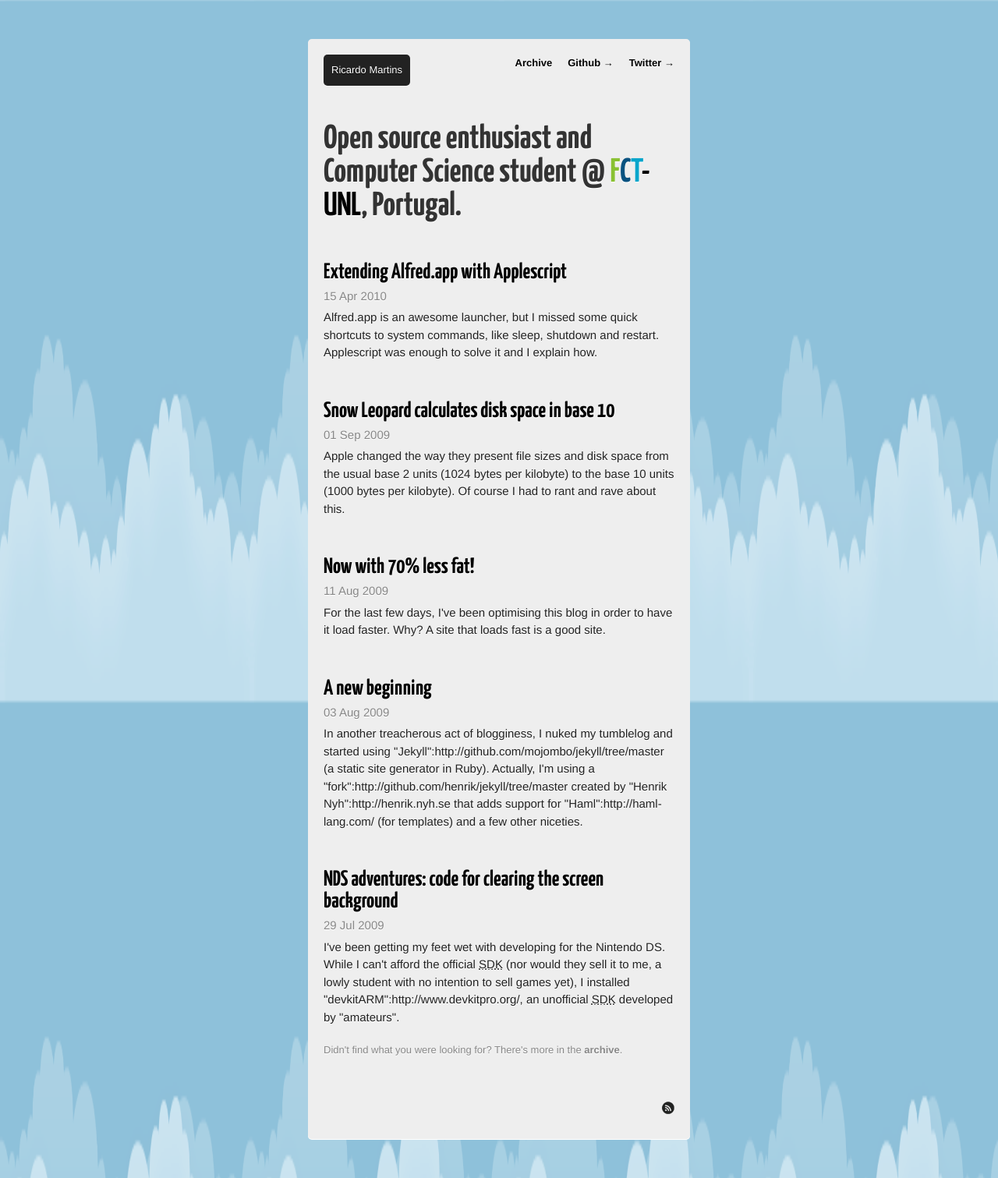
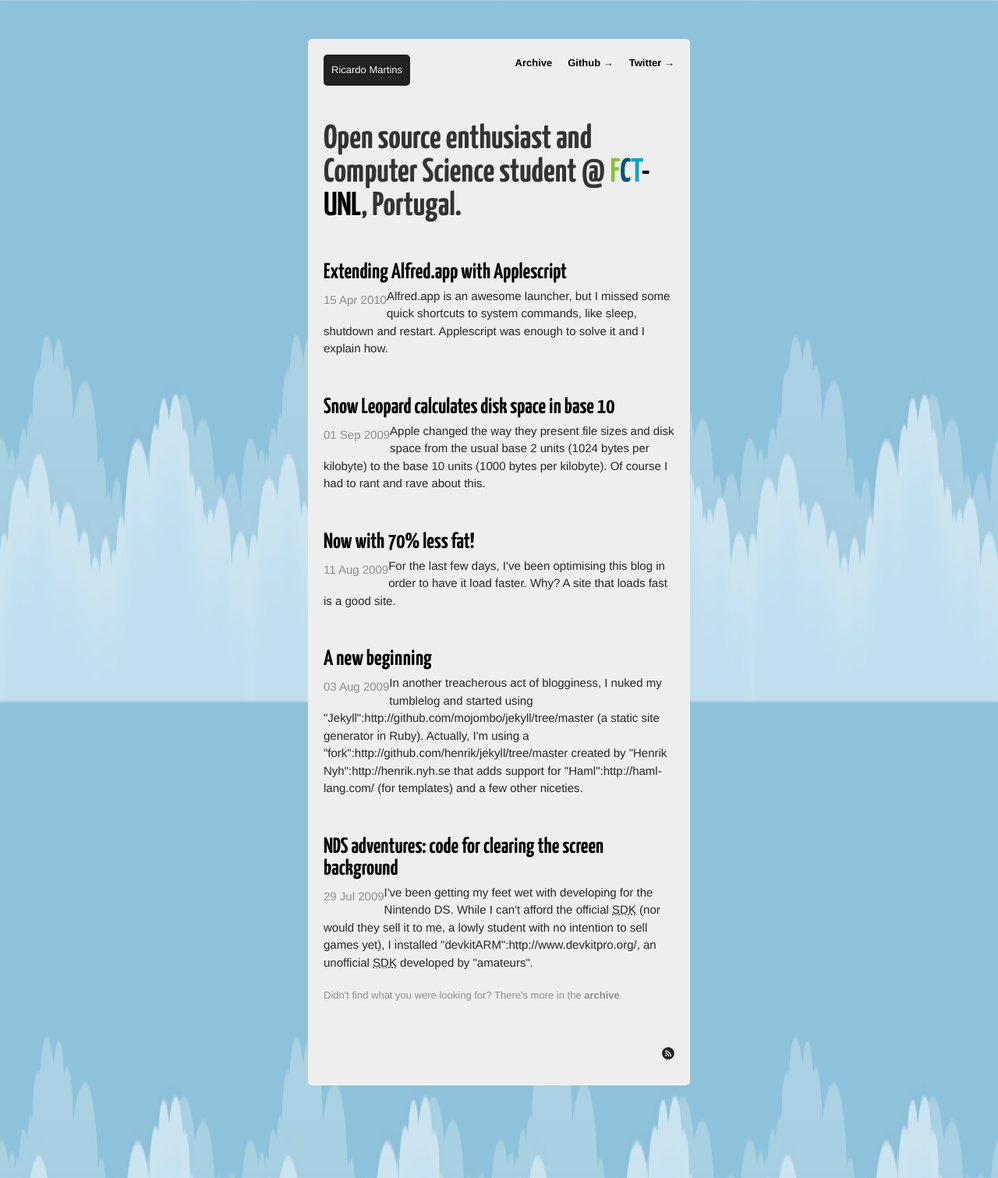
Before and after one commit to meqif/ricardomartins.cc, a Jekyll site: the page built from index.html, in a window 1280 px wide. Shown: the whole page at 78% size. Built offline with Jekyll 4.4.1, drawn with Linux system fonts in a browser that asks for light colours; nearby versions of some CDN libraries; Markdown is read by kramdown in place of the engine named in the settings.

Commit message:
Renamed now-unnecessary class and adjusted CSS accordingly.

```diff
--- a/_layouts/post.html
+++ b/_layouts/post.html
@@ -4,7 +4,7 @@ layout: default
 <article>
 <h2>{{ page.title }}</h2>
 
-<p class="article_date date">{{ page.date | date: "%d %b %Y" }}</p>
+<p class="date">{{ page.date | date: "%d %b %Y" }}</p>
 
 <span id="article_buttons">
   <a id="tweet" target="_blank">
--- a/css/screen.css
+++ b/css/screen.css
@@ -272,7 +272,7 @@ div.dsq-options, div.dsq-sharing-options, div.dsq-dc-logo, div#dsq-global-toolba
   display:none !important;
 }
 
-p.article_date{
+article p.date{
   float:left;
 }
 
```
